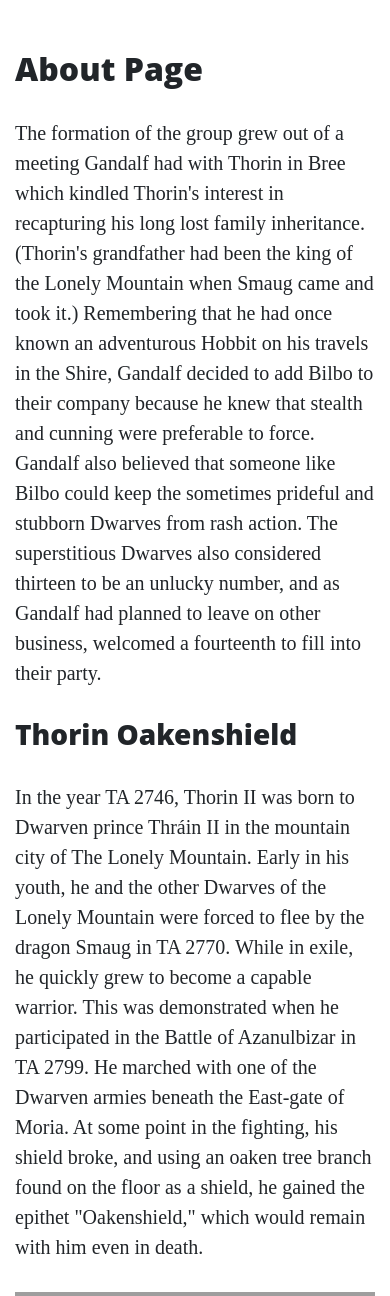
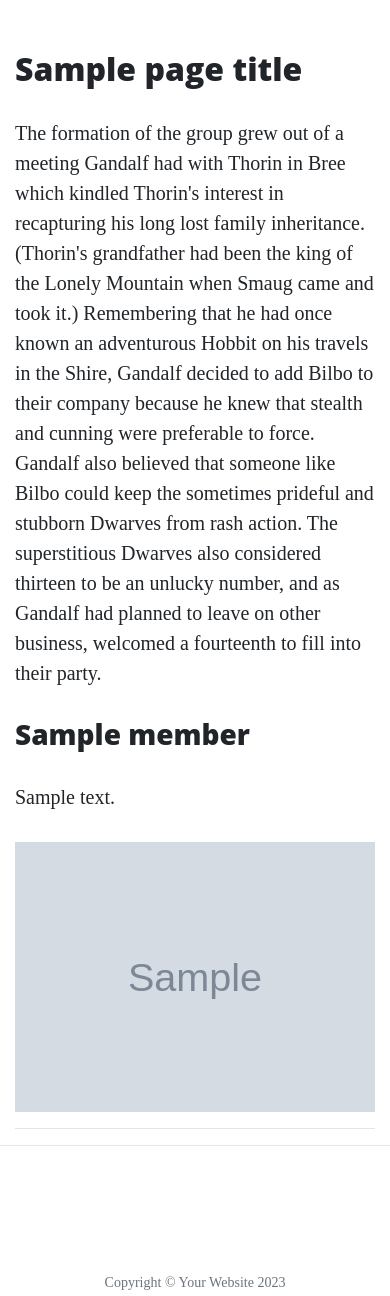
Before and after one commit to NaifatSelina/flask-app, a Flask app: template templates/about.html in a window 390 px wide. Shown: the part 533-1829 px from the top of the page. Run offline with Flask 2, Linux system fonts and the light colour scheme; the template is opened without the code that fills it: most values are stand-ins (such as "Sample title", 1, 10 or a date in 2020); grey boxes marked "Sample" are stand-in pictures; some libraries are stand-ins or nearby versions; grey boxes are pictures that could not be loaded.

Commit message:
Add for loop to iterate through company data and render it to our webpage

```diff
--- a/run.py
+++ b/run.py
@@ -1,4 +1,5 @@
 import os
+import json
 from flask import Flask, render_template
 
 
@@ -12,17 +13,20 @@ def index():
 
 @app.route("/about")
 def about():
-    return render_template("about.html")
+    data = []
+    with open("data/company.json", "r") as json_data:
+        data = json.load(json_data)
+    return render_template("about.html", page_title="About", company=data)
 
 
 @app.route("/contact")
 def contact():
-    return render_template("contact.html")
+    return render_template("contact.html", page_title="Contact")
 
 
 @app.route("/careers")
 def careers():
-    return render_template("careers.html")
+    return render_template("careers.html", page_title="Careers")
 
 
 if __name__ == "__main__":
--- a/templates/about.html
+++ b/templates/about.html
@@ -1,6 +1,8 @@
 {% extends "base.html" %}
 {% block content %}
-<h2>About Page</h2>
+
+
+<h2>{{ page_title }}</h2>
 <p>
     The formation of the group grew out of a meeting Gandalf had with Thorin in Bree which kindled Thorin's interest in
     recapturing his long lost family inheritance. (Thorin's grandfather had been the king of the Lonely Mountain when
@@ -11,41 +13,20 @@
     leave on other business, welcomed a fourteenth to fill into their party.
 </p>
 
+{% for member in company %}
+
     <div class="row featurette">
         <div class="col-md-7">
-        <h3>Thorin Oakenshield</h3>
-        <p>
-            In the year TA 2746, Thorin II was born to Dwarven prince Thráin II in the mountain city of The Lonely
-            Mountain.
-            Early in his youth, he and the other Dwarves of the Lonely Mountain were forced to flee by the dragon Smaug
-            in TA
-            2770. While in exile, he quickly grew to become a capable warrior. This was demonstrated when he
-            participated in the
-            Battle of Azanulbizar in TA 2799. He marched with one of the Dwarven armies beneath the East-gate of Moria.
-            At some
-            point in the fighting, his shield broke, and using an oaken tree branch found on the floor as a shield, he
-            gained
-            the epithet "Oakenshield," which would remain with him even in death.
-        </p>
+            <h3>{{ member.name }}</h3>
+            <p>{{ member.description }}</p>
         </div>
         <div class="col-md-5">
-        <img src="https://vignette.wikia.nocookie.net/lotr/images/3/3f/ThorinBIG.jpg" alt="">
+            <img src="{{ member.image_source }}" alt="" class="featurette-image image-responsive">
         </div>
     </div>
 
-<div class="row featurette">
-    <div class="col-md-5">
-        <img src="https://vignette.wikia.nocookie.net/lotr/images/b/b4/The-Hobbit-Fili-and-Kili.jpg" alt="">
-    </div>
-    <div class="col-md-7">
-        <h3>Fili and Kili</h3>
-        <p>
-            Fíli and Kíli were nephews of Thorin, who was the elder brother of their mother Dís. They were also nephews
-            of
-            Frerin, grandsons of Thráin II, and great-grandsons of Thrór. Fíli's most distinguishing feature was his
-            long nose,
-            the longest of any of the Dwarves in Thorin's company.
-        </p>
-    </div>
-</div>
+<hr class="featurette-divider">
+
+{% endfor %}
+
 {% endblock %}
--- a/templates/careers.html
+++ b/templates/careers.html
@@ -1,4 +1,4 @@
 {% extends "base.html" %}
 {% block content %}
-    <h2>Come Work With Us!</h2>
+    <h2>{{ page_title }}</h2>
 {% endblock %}
--- a/templates/contact.html
+++ b/templates/contact.html
@@ -1,4 +1,4 @@
 {% extends "base.html" %}
 {% block content %}
- <h2>Contact Us</h2>
+ <h2>{{ page_title }}</h2>
  {% endblock %}
```
Also changed, not shown: data/company.json (added, +66 -0 lines). Lines whose indentation alone changed are shown as unchanged.
